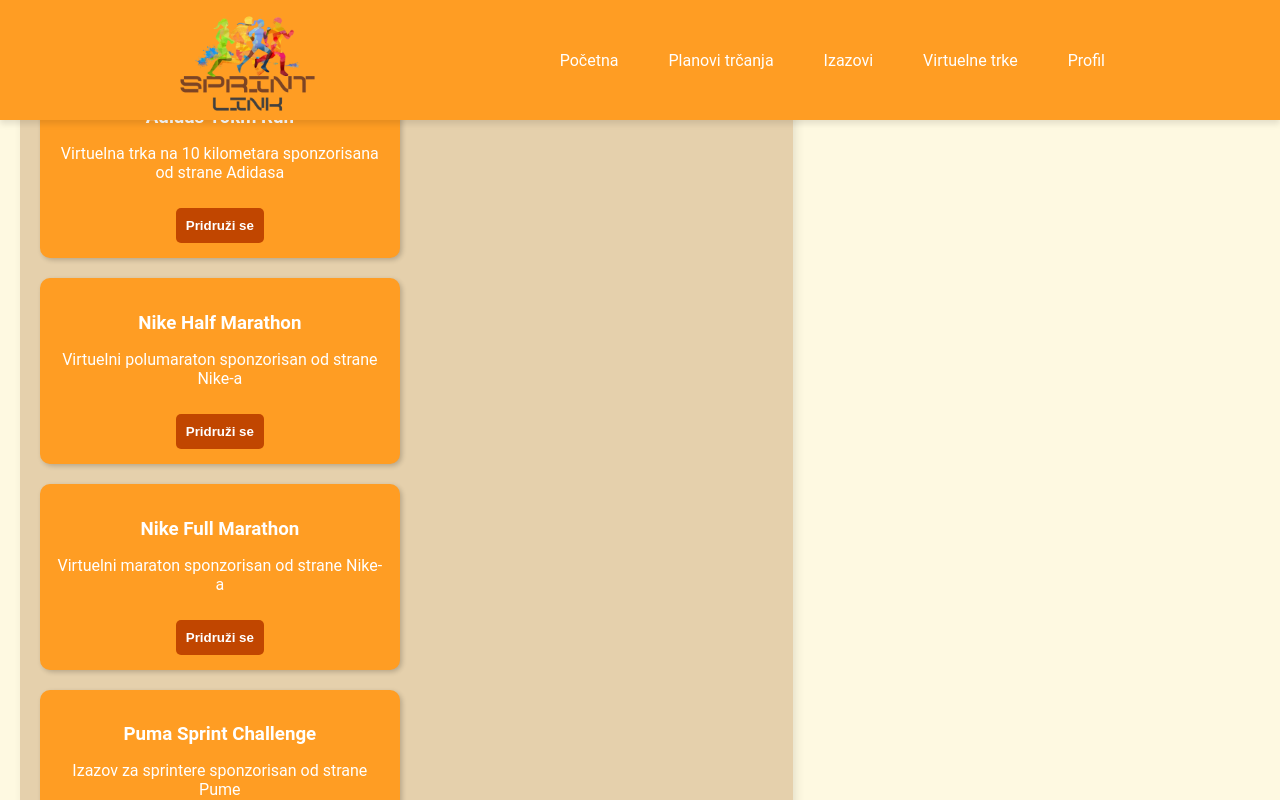
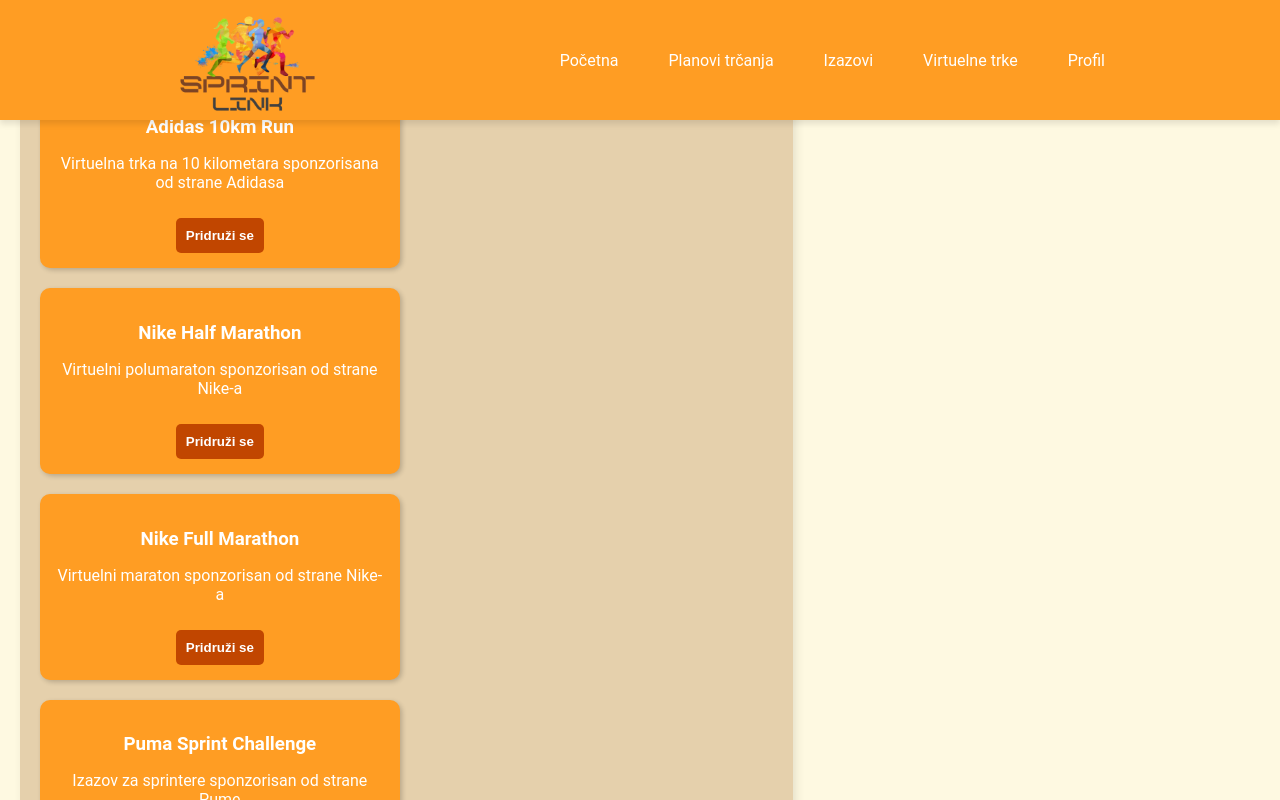
Before and after one commit to elab-development/internet-tehnologije-2024-projekat-partnerizatrcanje_20210349_20210081, a React (Create React App) app: page /races in a window 1280 px wide. Shown: the top 800 px of the page. Built offline with nearby package versions, Linux system fonts and the light colour scheme.

Commit message:
margin-top za Races

```diff
--- a/src/pages/Races.js
+++ b/src/pages/Races.js
@@ -25,7 +25,7 @@
   };
 
   return (
-    <div className="races-container" style={{ marginTop: '80px' }}>
+    <div className="races-container">
       {/* Dostupne trke */}
       <div className="races-section">
         <h2>Virtuelne trke</h2>
--- a/src/styles/Races.css
+++ b/src/styles/Races.css
@@ -6,7 +6,7 @@
     padding: 20px;
     background-color: #FEF9E1;
     min-height: 100vh;
-    margin-top: 60px; /* Spuštanje ispod menija */
+    margin-top: 100px; /* Spuštanje ispod menija */
   }
 
   .races-section, .joined-races-section {
```
